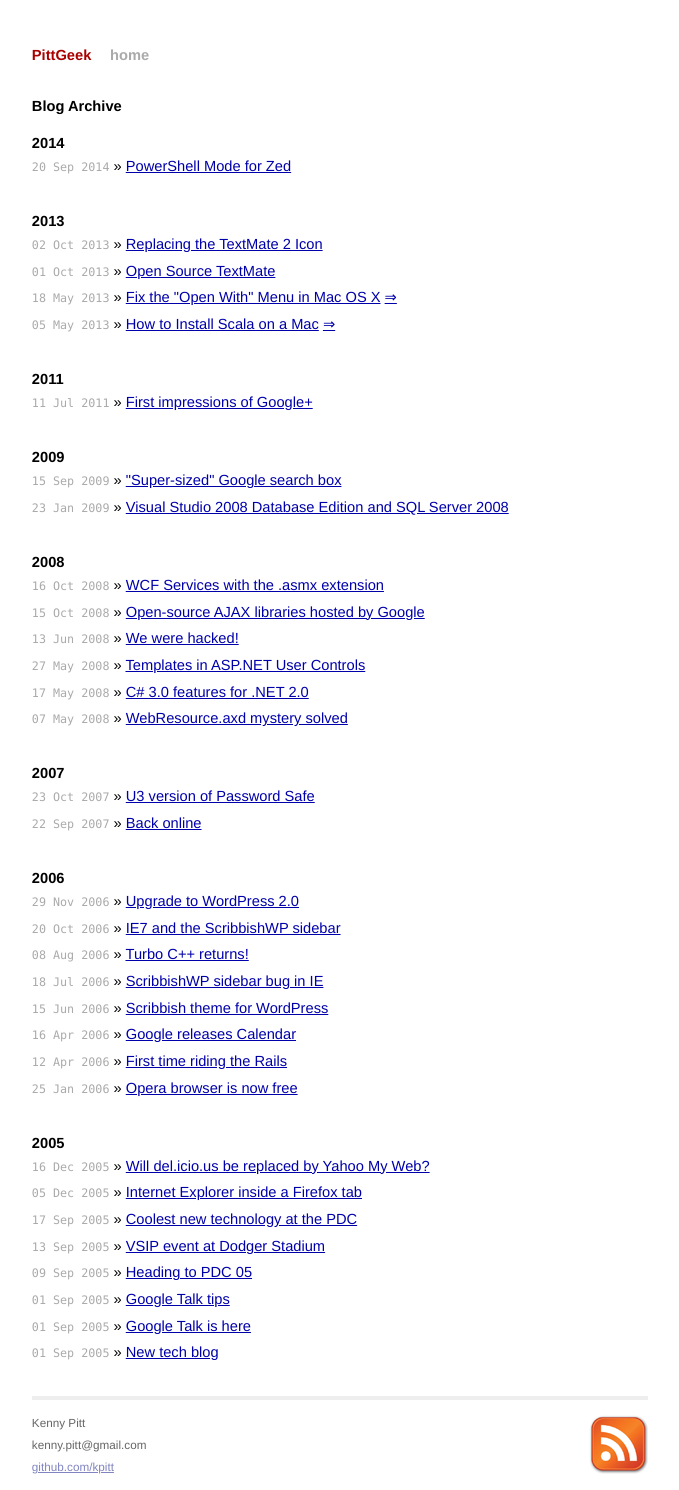
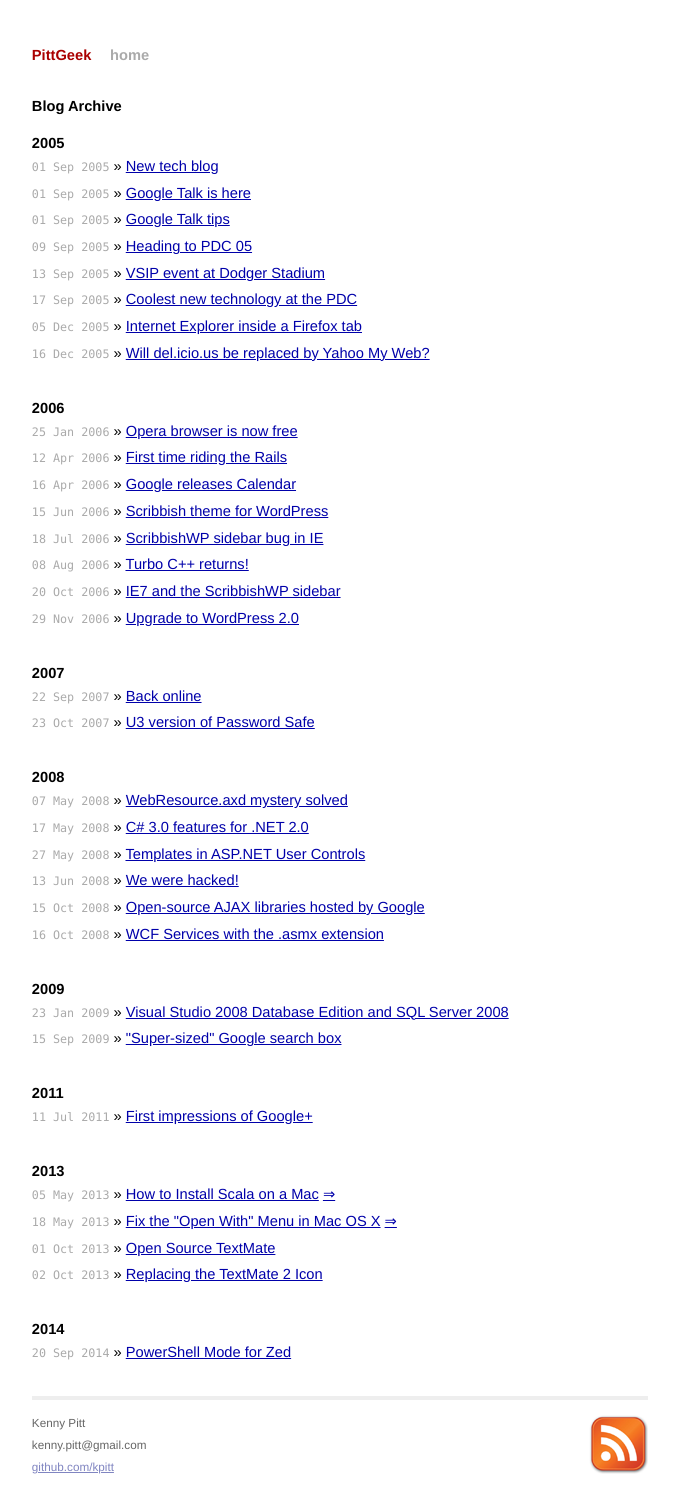
Before and after one commit to kpitt/kpitt.github.com, a Jekyll site: the page built from archives/index.html, in a window 1280 px wide. Shown: the whole page, without its empty margins (300-979 px from the left). Built offline with Jekyll 4.4.1, drawn with Linux system fonts in a browser that asks for light colours; Markdown is read by kramdown in place of the engine named in the settings.

Commit message:
Fix compatibility issues with latest Jekyll

```diff
--- a/_config.yml
+++ b/_config.yml
@@ -3,7 +3,7 @@
 lsi: false
 highlighter: pygments
 
-gems:
+plugins:
     - jekyll-sitemap
 
 canonical_url: http://geek.pittcrew.net
--- a/_layouts/category_index.html
+++ b/_layouts/category_index.html
@@ -6,7 +6,7 @@
   <h1>{{ page.title }}</h1>
 
   <ul class="posts">
-  {% for post in site.tags[page.tag] reverse %}
+  {% for post in site.tags[page.tag] reversed %}
 {% include archive_post.html %}
   {% endfor %}
   </ul>
--- a/_layouts/post.html
+++ b/_layouts/post.html
@@ -2,7 +2,7 @@
 layout: default
 ---
 <div id="post">
-{% if page.external-url }} %}
+{% if page.external-url %}
 <h1><a href="{{ page.external-url }}">{{ page.title }} &rArr;</a></h1>
 {% else %}
 <h1>{{ page.title }}</h1>
--- a/archives/index.html
+++ b/archives/index.html
@@ -6,7 +6,7 @@
 <div id="blog-archives">
   <h1>{{ page.title }}</h1>
 
-  {% for post in site.posts reverse %}
+  {% for post in site.posts reversed %}
     {% capture this_year %}{{ post.date | date: "%Y" }}{% endcapture %}
     {% unless year == this_year %}
       {% unless forloop.first %}</ul>{% endunless %}
```
